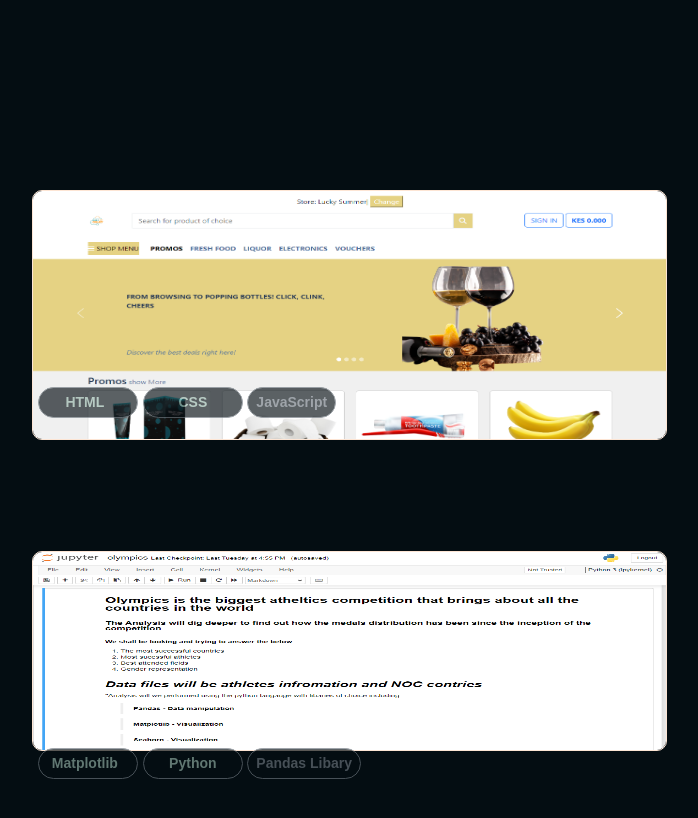
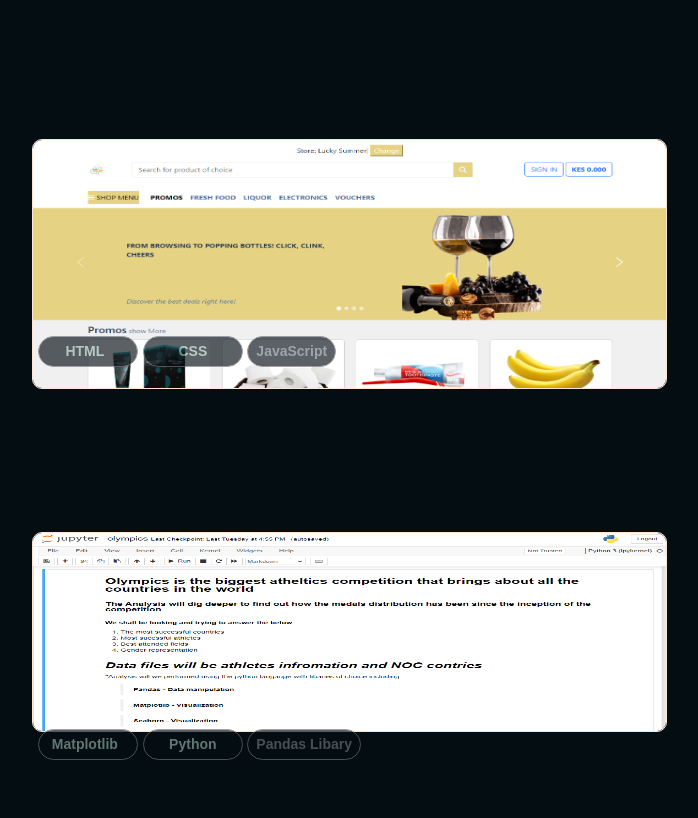
Before and after one commit to owinokev/portfolio, a plain HTML site: page index.html in a window 1280 px wide. Shown: the part 1940-2758 px from the top of the page, without its empty margins (338-1036 px from the left). Drawn offline with nearby package versions, Linux system fonts and the light colour scheme.

Commit message:
Update index.html

```diff
--- a/index.html
+++ b/index.html
@@ -179,7 +179,7 @@
 
         </div>
 
-        <div class="" style="position: relative; height: 75px; margin-top: 50%">
+        <div class="" style="position: relative; height: 75px; margin-top: 42%">
           <a href="ecommerce.html">
             <img src="pictures/shop.png" alt=""
             style="border: 1px solid #FDE5D4; border-radius: 10px;margin-top: 2%; width: 100%; height: 250px">
@@ -206,7 +206,7 @@
 
         </div>
 
-        <div class="" style="position: relative; height: 75px; margin-top: 45%">
+        <div class="" style="position: relative; height: 75px; margin-top: 50%">
           <a href="">
             <img src="pictures/python.png" alt=""
             style="border: 1px solid #FDE5D4; border-radius: 10px;margin-top: 2%; width: 100%; height: 200px">
```
